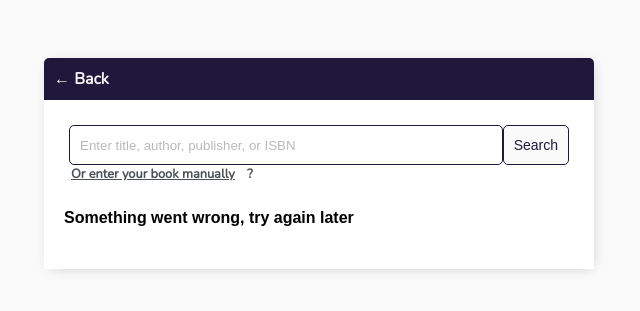
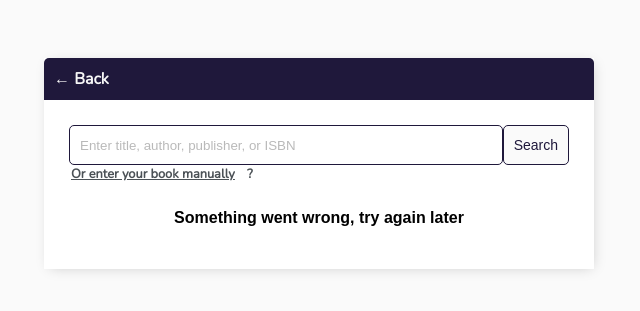
Before and after one commit to ethan-pt/reading_tracker, a Django app: page /book-search/ in a window 1280 px wide. Shown: the top 311 px of the page, without its empty margins (321-961 px from the left). Run offline with Django 4.2, Linux system fonts and the light colour scheme; the visitor is signed in with stand-in values (Sample User, id 1); parts of the project's set-up code (start-up, migrations or seed data) failed here and were passed over.

Commit message:
center align not found messages

```diff
--- a/reading_tracker/static/css/styles.css
+++ b/reading_tracker/static/css/styles.css
@@ -62,6 +62,7 @@ input {
     background-color: #fff;
     border-top: 1px solid #dfe4ea;
     overflow: hidden;
+    margin: auto;
 }
 
 /*Handle Classes*/
@@ -186,6 +187,10 @@ ul.errorlist {
     padding: 20px;
 }
 
+.not-found-msg {
+    text-align: center;
+}
+
 .search-div {
     padding: 5px;
     margin: 0 0 20px;
--- a/reading_tracker/templates/reading_tracker/book_search.html
+++ b/reading_tracker/templates/reading_tracker/book_search.html
@@ -50,7 +50,7 @@ oclc: Returns results where the text following this keyword is the Online Comput
             {% endfor %}
 
         {% else %}
-            <h4>Something went wrong, try again later</h4>
+            <h4 class="not-found-msg">Something went wrong, try again later</h4>
 
         {% endif %}
     </div>
--- a/reading_tracker/templates/reading_tracker/readingstatus_list.html
+++ b/reading_tracker/templates/reading_tracker/readingstatus_list.html
@@ -64,7 +64,7 @@
 
     {% else %}
     <div class="transaction-wrapper">
-        <h3>No books found</h3>
+        <h3 class="not-found-msg">No books found</h3>
     </div>
 
     {% endif %}
```
